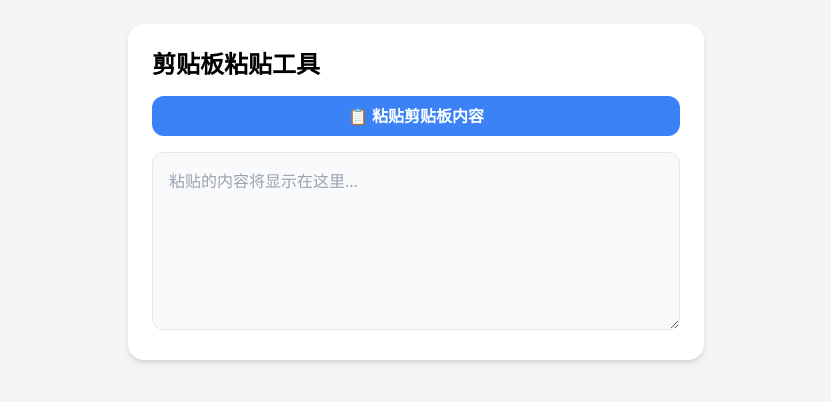
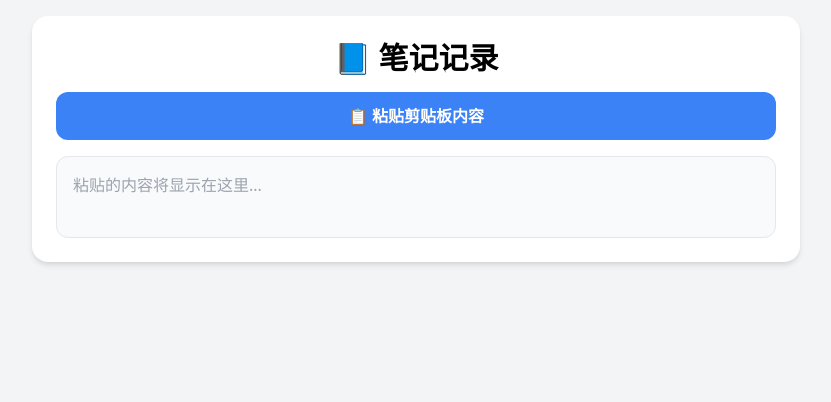
Before and after one commit to boorfo/ipadnote4, a plain HTML site: page index.html in a window 1280 px wide. Shown: the whole page, without its empty margins (224-1055 px from the left). Drawn offline with nearby package versions, Linux system fonts and the light colour scheme.

Commit message:
Update index.html

```diff
--- a/index.html
+++ b/index.html
@@ -1,21 +1,20 @@
-
 <!DOCTYPE html>
 <html lang="zh">
 <head>
   <meta charset="UTF-8" />
   <meta name="viewport" content="width=device-width, initial-scale=1.0"/>
-  <title>剪贴板粘贴工具</title>
+  <title>笔记记录</title>
   <link href="https://cdn.jsdelivr.net/npm/tailwindcss@2.2.19/dist/tailwind.min.css" rel="stylesheet">
 </head>
-<body class="bg-gray-100 p-6">
-  <div class="max-w-xl mx-auto bg-white rounded-2xl shadow-md p-6">
-    <h1 class="text-2xl font-bold mb-4">剪贴板粘贴工具</h1>
+<body class="bg-gray-100 p-4 min-h-screen">
+  <div class="w-full max-w-3xl mx-auto bg-white rounded-2xl shadow-md p-6 flex flex-col">
+    <h1 class="text-3xl font-bold mb-4 text-center">📘 笔记记录</h1>
 
-    <button onclick="pasteFromClipboard()" class="mb-4 w-full bg-blue-500 hover:bg-blue-600 text-white font-semibold py-2 px-4 rounded-xl">
+    <button onclick="pasteFromClipboard()" class="mb-4 w-full bg-blue-500 hover:bg-blue-600 text-white font-semibold py-3 px-4 rounded-xl">
       📋 粘贴剪贴板内容
     </button>
 
-    <textarea id="output" rows="6" class="w-full p-4 border rounded-xl bg-gray-50" placeholder="粘贴的内容将显示在这里..." readonly></textarea>
+    <textarea id="output" class="flex-1 w-full min-h-[40vh] p-4 border rounded-xl bg-gray-50 resize-none" placeholder="粘贴的内容将显示在这里..." readonly></textarea>
   </div>
 
   <script>
```
